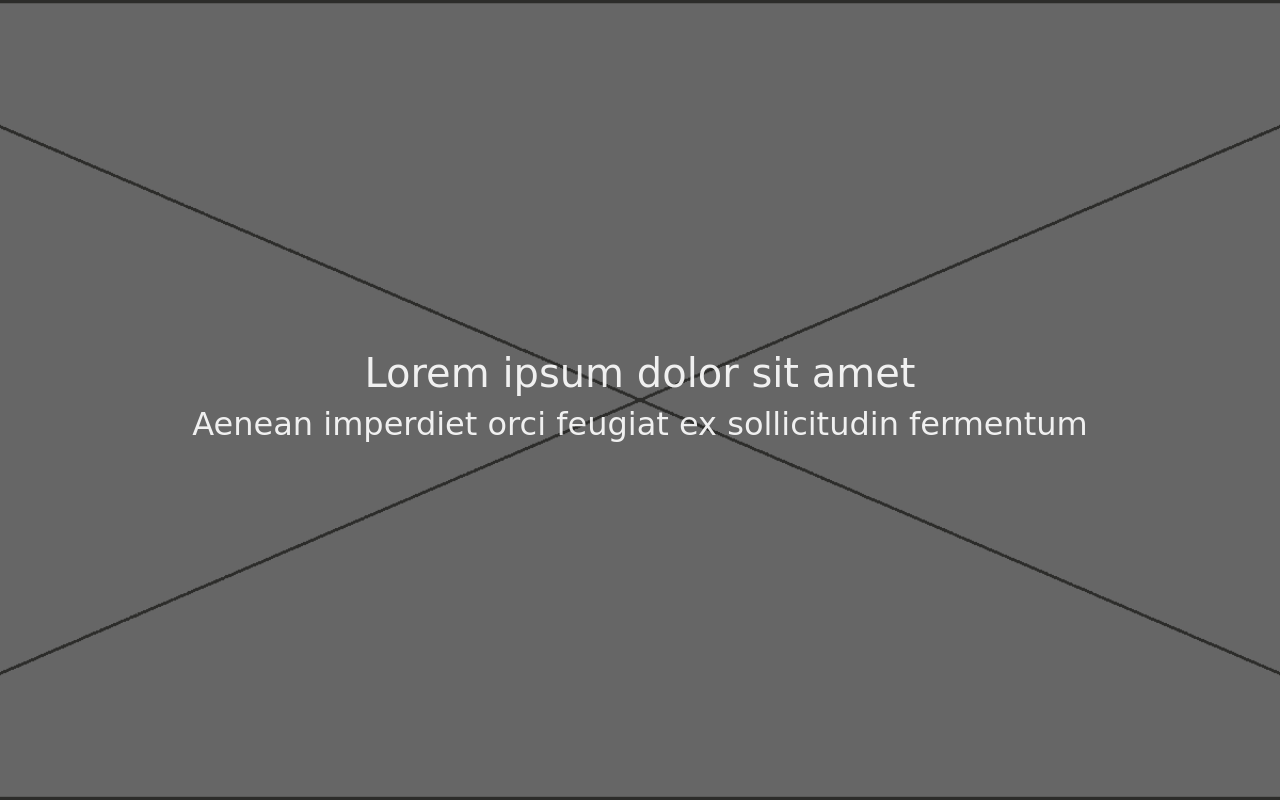
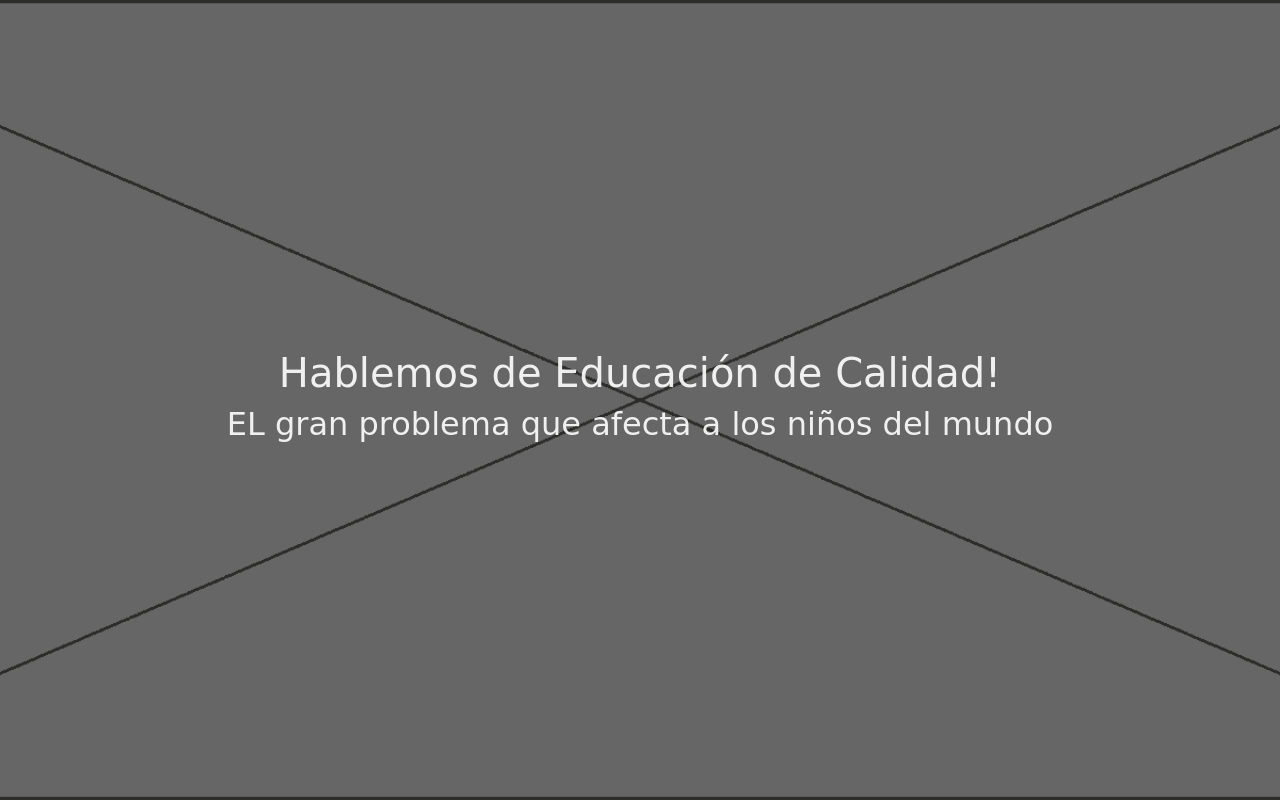
Before and after one commit to amewag/Encargo-Digital, a plain HTML site: page index.html in a window 1280 px wide. Shown: the top 800 px of the page. Drawn offline with nearby package versions, Linux system fonts and the light colour scheme; a web font is replaced by a local one.

Commit message:
Update index.html

```diff
--- a/index.html
+++ b/index.html
@@ -17,8 +17,8 @@
             <div class="container">
                 <div class="row h-100">
                     <div class="col-12 text-center my-auto">
-                        <h1>Lorem ipsum dolor sit amet</h1>
-                        <h2>Aenean imperdiet orci feugiat ex sollicitudin fermentum</h2>
+                        <h1>Hablemos de Educación de Calidad!</h1>
+                        <h2>EL gran problema que afecta a los niños del mundo</h2>
                     </div>
                 </div>
             </div>
```
